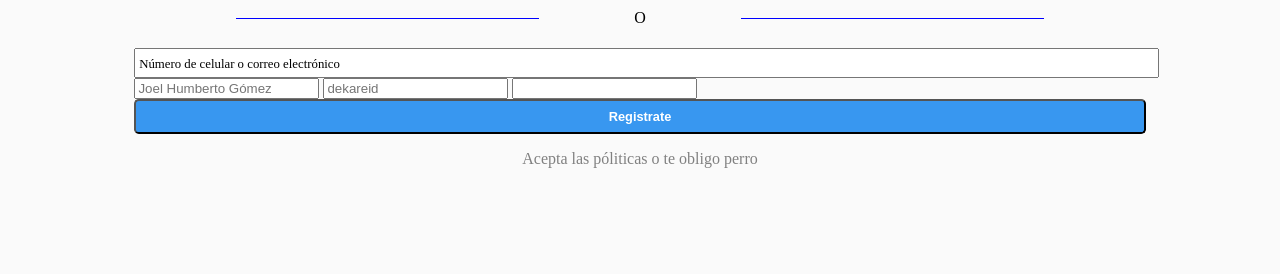
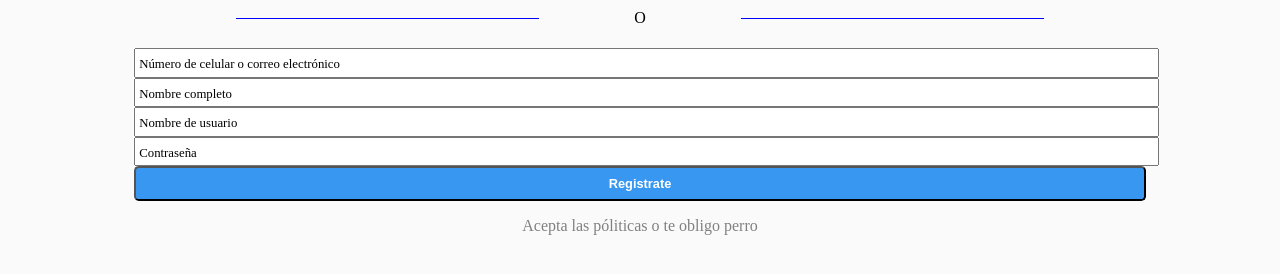
Before and after one commit to dezkareid/full-stack-html-demos, a plain HTML site: page instagram/index.html in a window 1280 px wide. Shown: the part 160-434 px from the top of the page. Drawn offline with Linux system fonts and the light colour scheme.

Commit message:
added styles to inputs

```diff
--- a/instagram/index.html
+++ b/instagram/index.html
@@ -29,10 +29,18 @@
           <label class="register-field--label" for="email-tel">Número de celular o correo electrónico</label>
           <input class="register-field--input" type="text" id="email-tel">
         </div>
-
-        <input type="text" id="name" placeholder="Joel Humberto Gómez">
-        <input type="text" id="username" placeholder="dekareid">
-        <input type="password" id="password">
+        <div class="register-field">
+          <label class="register-field--label" for="name">Nombre completo</label>
+          <input class="register-field--input" type="text" id="name">
+        </div>
+        <div class="register-field">
+            <label class="register-field--label" for="username">Nombre de usuario</label>
+          <input class="register-field--input" type="text" id="username">
+        </div>
+        <div class="register-field">
+          <label class="register-field--label" for="password">Contraseña</label>
+          <input class="register-field--input" type="password" id="password">
+        </div>
         <button class="button register-section--button text">Registrate</button>
       </form>
       <p class="text text-message">Acepta las póliticas o te obligo perro</p>
```
